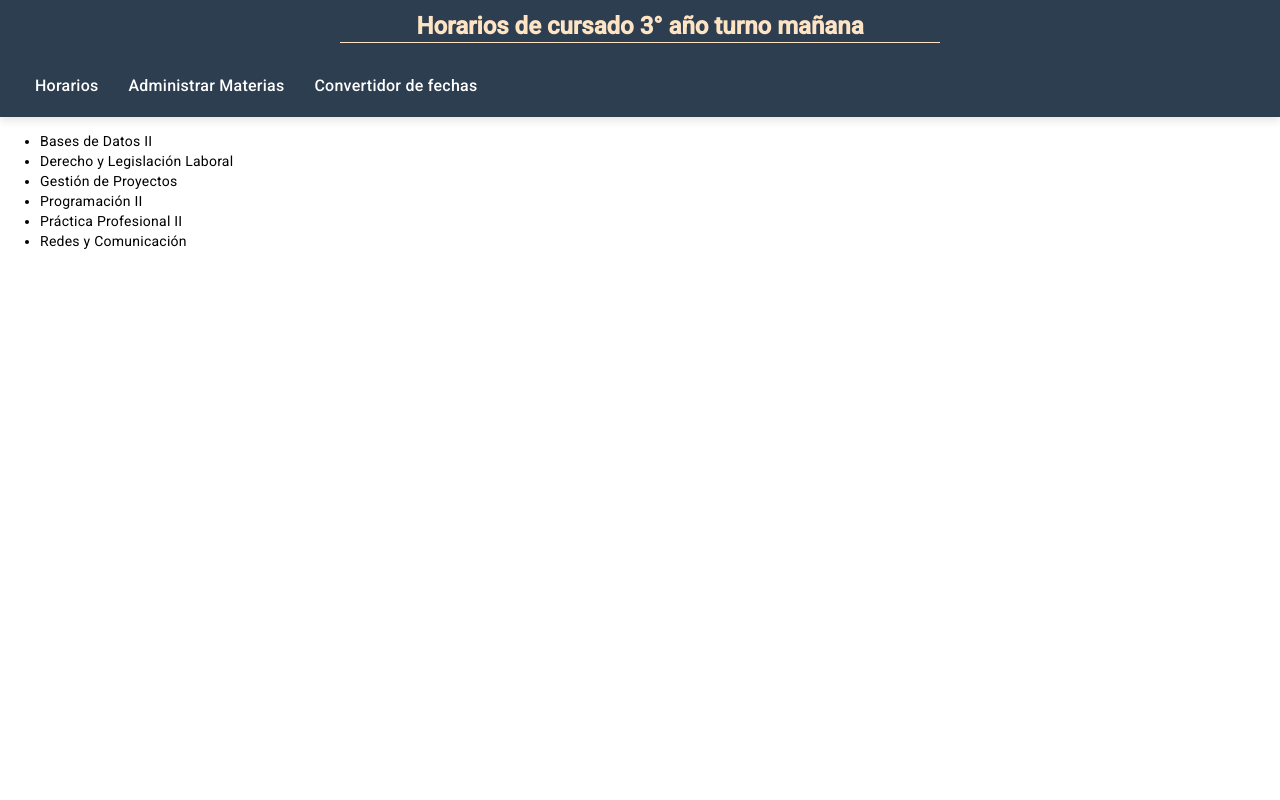
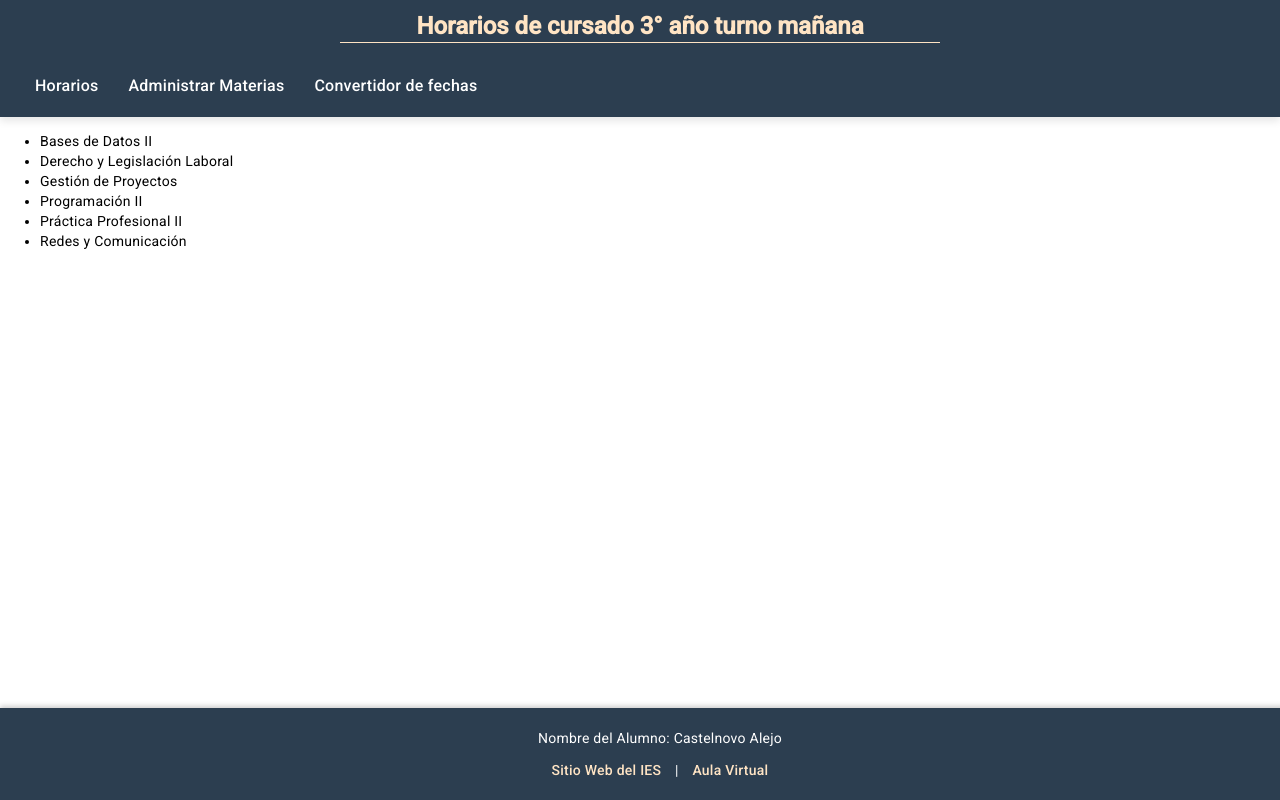
Before and after one commit to alejocastelnovo/programacion2, an Angular app: page / in a window 1280 px wide. Built offline with nearby package versions, Linux system fonts and the light colour scheme.

Commit message:
feats(Footer)

```diff
--- a/src/app/components/footer/footer.component.css
+++ b/src/app/components/footer/footer.component.css
@@ -0,0 +1,21 @@
+.footer {
+    background-color: #2c3e50;
+    color: white;
+    padding: 20px;
+    text-align: center;
+    position: fixed;
+    bottom: 0;
+    width: 100%;
+    box-shadow: 0 -2px 5px rgba(0, 0, 0, 0.2);
+}
+
+.footer a {
+    color: bisque;
+    text-decoration: none;
+    margin: 0 10px;
+    font-weight: 500;
+}
+
+.footer a:hover {
+    text-decoration: underline;
+}
--- a/src/app/components/footer/footer.component.html
+++ b/src/app/components/footer/footer.component.html
@@ -1,4 +1,5 @@
-<footer>
-
-
+<footer class="footer">
+    <p>Nombre del Alumno: Castelnovo Alejo </p>
+    <a href="https://iessantafe.edu.ar/" target="_blank">Sitio Web del IES</a> |
+    <a href="http://91.191.211.247/~moodles/moodies/" target="_blank">Aula Virtual</a>
 </footer>
--- a/src/index.html
+++ b/src/index.html
@@ -10,6 +10,7 @@
   <link href="https://fonts.googleapis.com/css2?family=Roboto:wght@300;400;500&display=swap" rel="stylesheet">
   <link href="https://fonts.googleapis.com/icon?family=Material+Icons" rel="stylesheet">
 </head>
+
 <body class="mat-typography">
 
 
```
